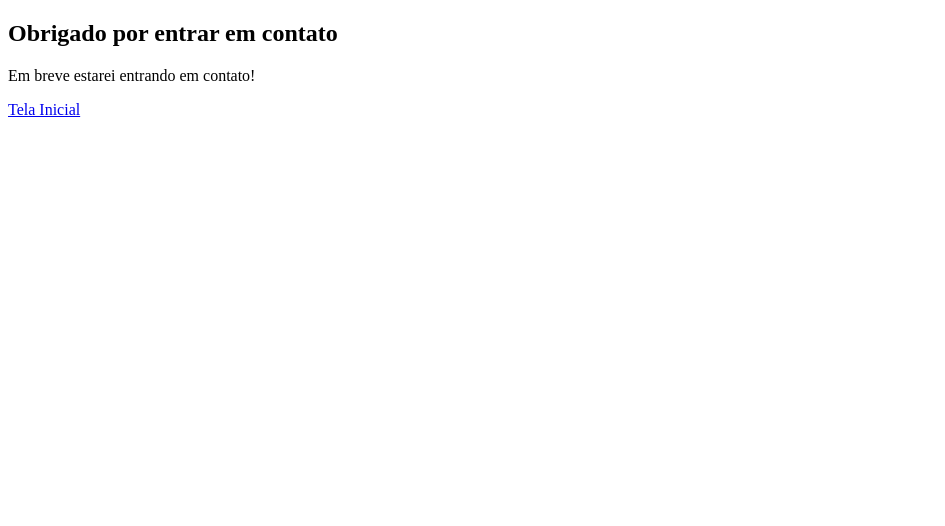
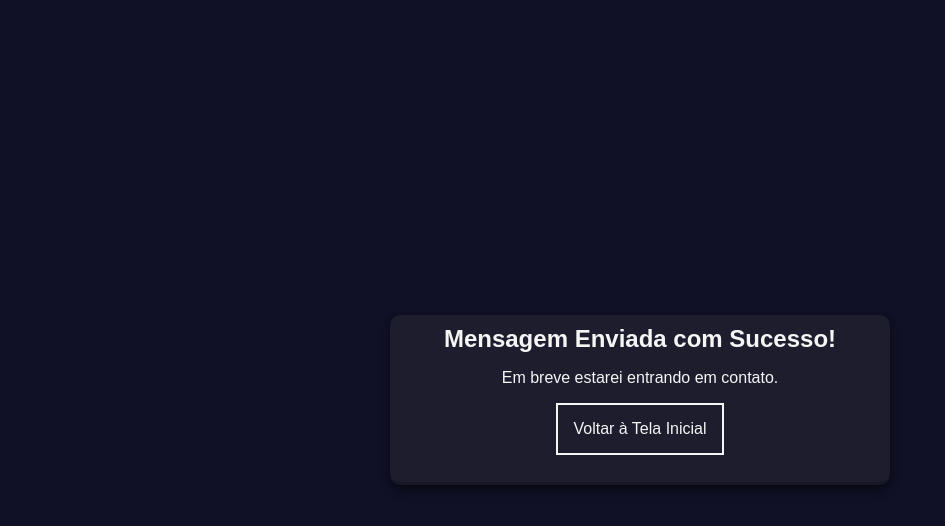
Before and after one commit to AdrianoBispo/envio-de-contato, a plain HTML site: page agradecimento.html in a window 1280 px wide. Shown: the whole page, without its empty margins (0-945 px from the left). Drawn offline with Linux system fonts and the light colour scheme.

Commit message:
Página de agradecinento estilizada

```diff
--- a/agradecimento.html
+++ b/agradecimento.html
@@ -3,12 +3,21 @@
 <head>
     <meta charset="UTF-8">
     <meta name="viewport" content="width=device-width, initial-scale=1.0">
-    <title>Obrigado</title>
+
+    <link rel="stylesheet" href="style.css">
+
+    <title>Obrigado!</title>
 </head>
+
 <body>
-    <h2>Obrigado por entrar em contato</h2>
-    <p>Em breve estarei entrando em contato!</p>
+    <section id="agradecimento">
 
-    <a href="index.html">Tela Inicial</a>
+        <!-- Mensagens de Agradecimento -->
+        <h2 id="agradecimento__titulo">Mensagem Enviada com Sucesso!</h2>
+        <p id="agradecimento__paragrafo">Em breve estarei entrando em contato.</p>
+
+        <!-- Botão para voltar à tela inicial -->
+        <a href="index.html" id="agradecimento__botao">Voltar à Tela Inicial</a>
+    </section>
 </body>
 </html>
--- a/style.css
+++ b/style.css
@@ -80,10 +80,10 @@ form textarea:focus {
     border-radius: 16px;
 }
 
-form button {
+form button, a {
     padding: 15px;
     cursor: pointer;
-    font-size: 16px;
+    font-size: 1rem;
     background: transparent;
     border: 2px solid #f5f5f5;
     color: #f5f5f5;
@@ -91,9 +91,19 @@ form button {
     margin-bottom: 20px;
 }
 
-form button:hover {
+form button, a:hover {
     background: #f5f5f5;
     color: #1d1d2e;
     border: 0px;
     border-radius: 16px;
 }
+
+/* Estilização da página de agradecimento */
+
+#agradecimento__titulo{
+    font-size: 1.5rem;
+}
+
+#agradecimento__botao {
+    text-decoration: none;
+}
```
